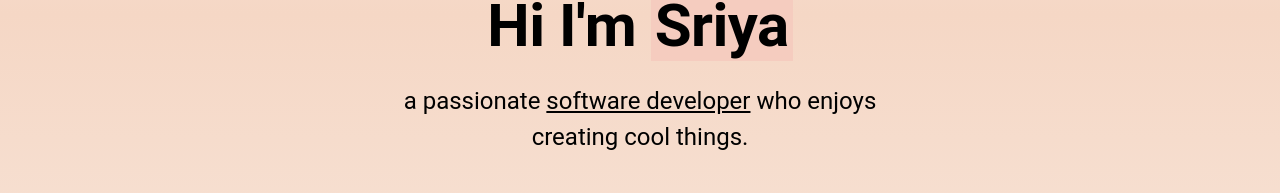
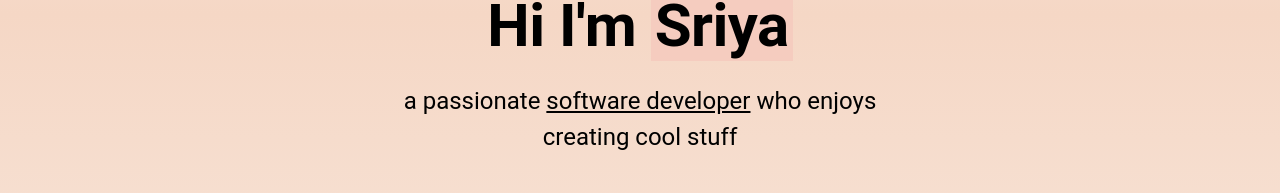
Before and after one commit to sriyamac/portfolio, a React (Create React App) app: page / in a window 1280 px wide. Shown: the part 386-579 px from the top of the page. Built offline with nearby package versions, Linux system fonts and the light colour scheme.

Commit message:
blub update

```diff
--- a/src/components/AboutMe.js
+++ b/src/components/AboutMe.js
@@ -91,7 +91,7 @@ const AboutMe = () => {
             >
               software developer
             </Box>{' '}
-            who enjoys creating cool things.
+            who enjoys creating cool stuff
           </Typography>
         </Box>
 
```
